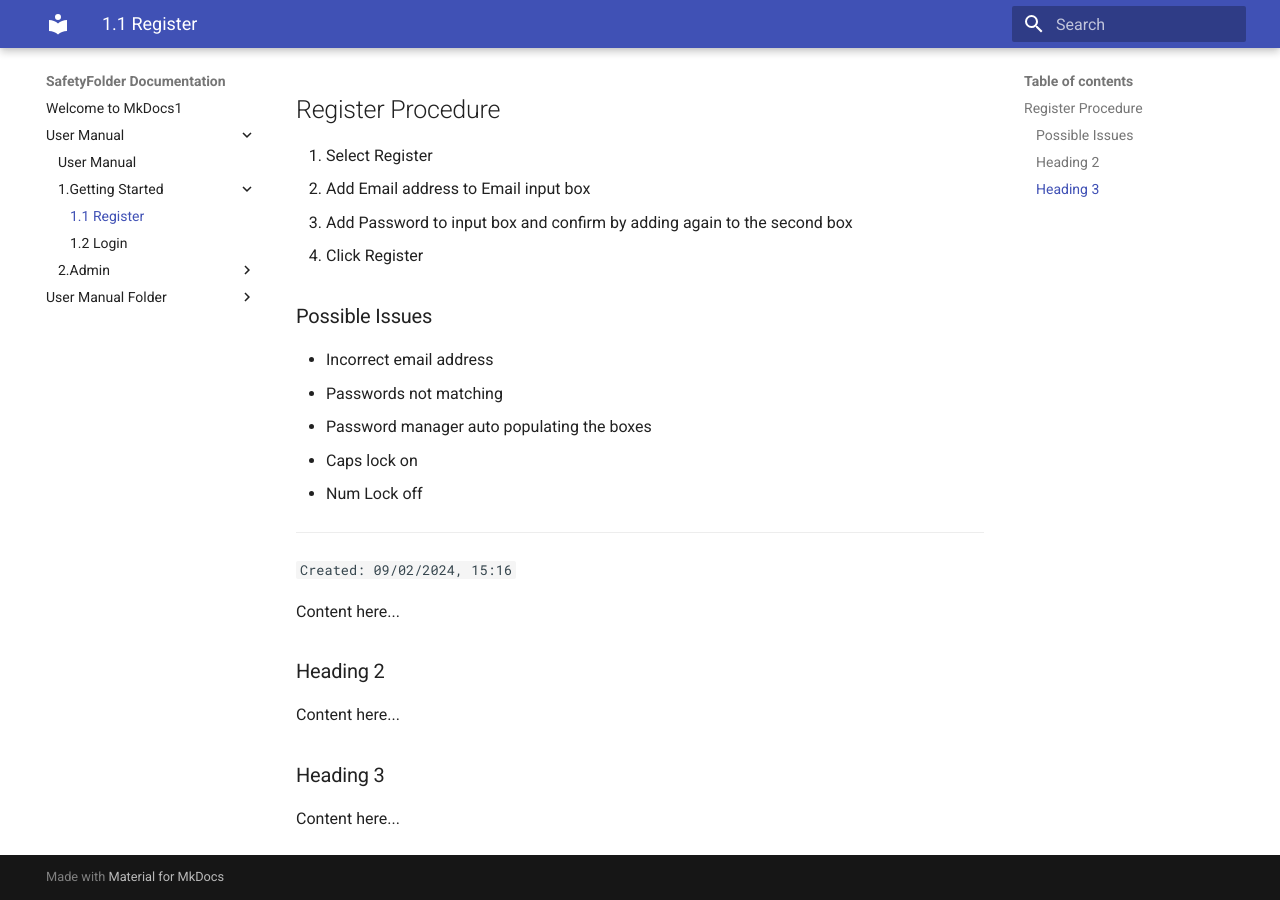
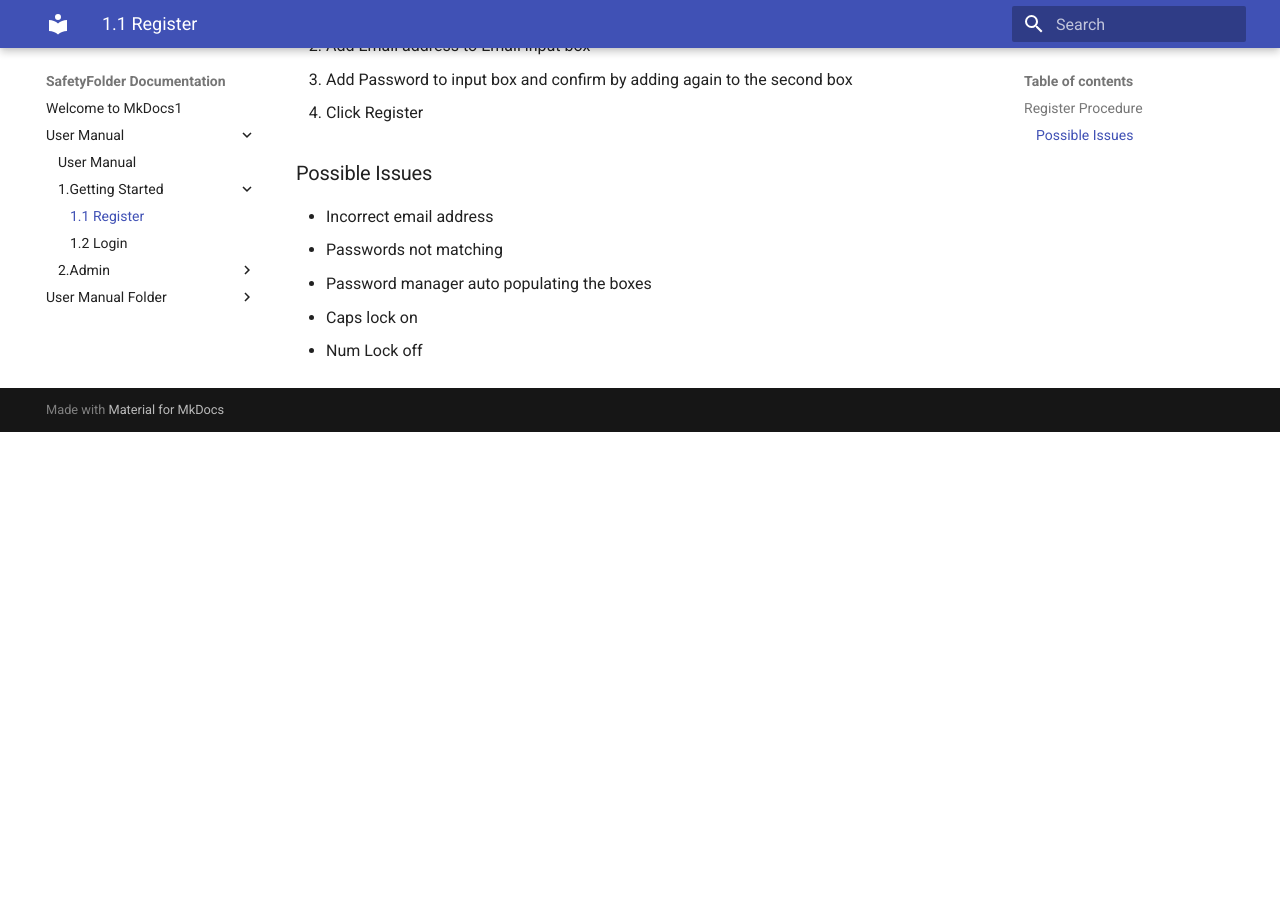
Before and after one commit to Paulwatchful/MkDocs, an MkDocs documentation site: the page built from docs/User Manual/1.Getting Started/1.1 Register.md, in a window 1280 px wide and 900 px high, scrolled down 712 px. Built offline with MkDocs 1.6.1 and Material for MkDocs 9.7.7, drawn with Linux system fonts in a browser that asks for light colours; after the commit the page ends 1144 px from its top, so only the background shows below that; some of the changed text lies outside the part shown.

Commit message:
initial commit

````diff
--- a/docs/User Manual/1.Getting Started/1.1 Register.md
+++ b/docs/User Manual/1.Getting Started/1.1 Register.md
@@ -1,14 +1,4 @@
----
-last modified:
-share: "true"
-created: 2024-02-09
----
----
-last modified:
-share: "true"
-created: 2024-02-09
----
-Created: 09/02/2024, 15:16
+
 
 
 
@@ -35,29 +25,3 @@ Created: 09/02/2024, 15:16
 - Password manager auto populating the boxes
 - Caps lock on
 - Num Lock off
-
-  ---
-
-  ```
-Created: 09/02/2024, 15:16
-```
-
-
-
-Content here...
-
-
-
-### Heading 2
-
-
-
-Content here...
-
-
-
-### Heading 3
-
-
-
-Content here...
````
Also changed, not shown: docs/User Manual/1.Getting Started/1.2 Login.md (+1 -1 lines).
